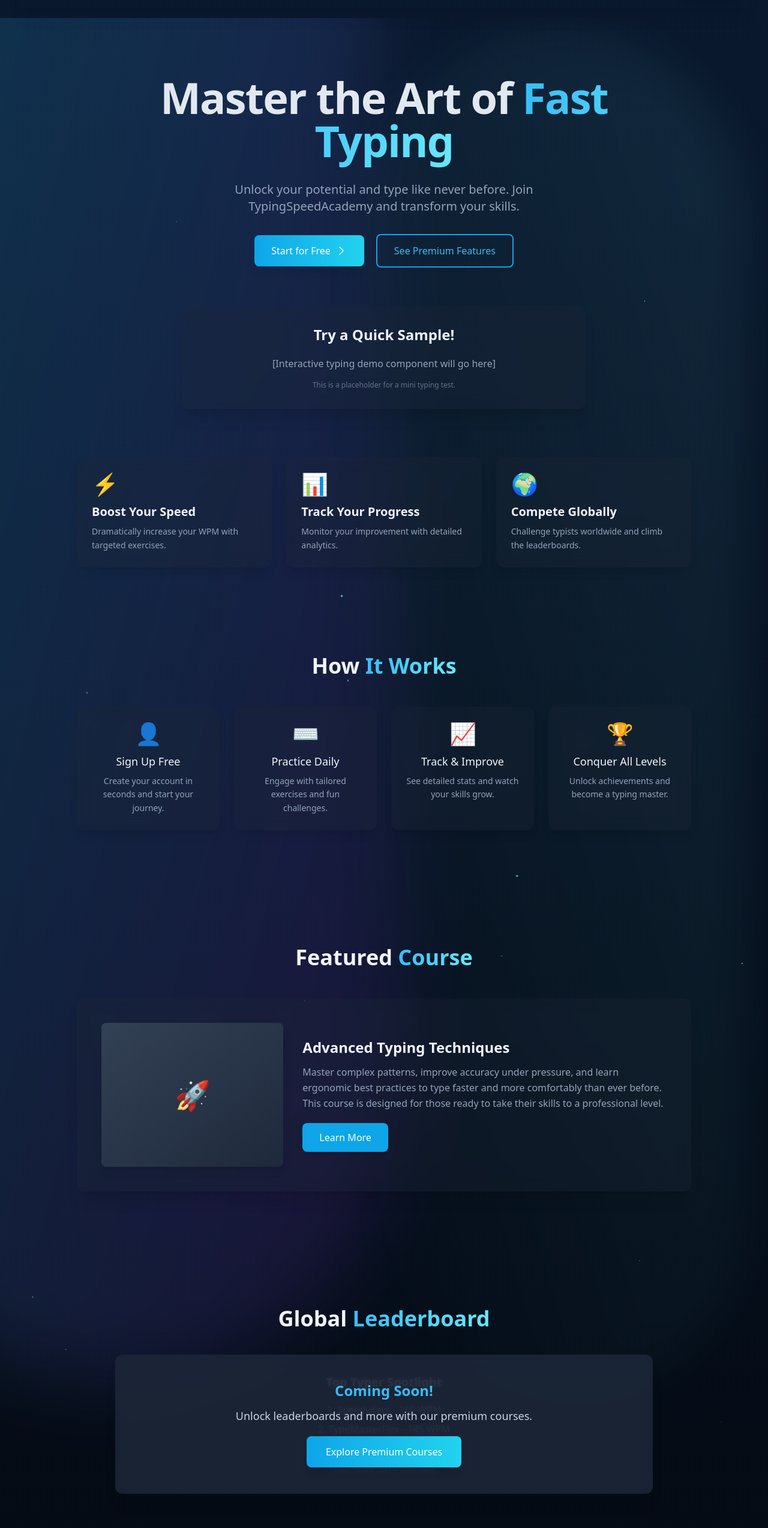
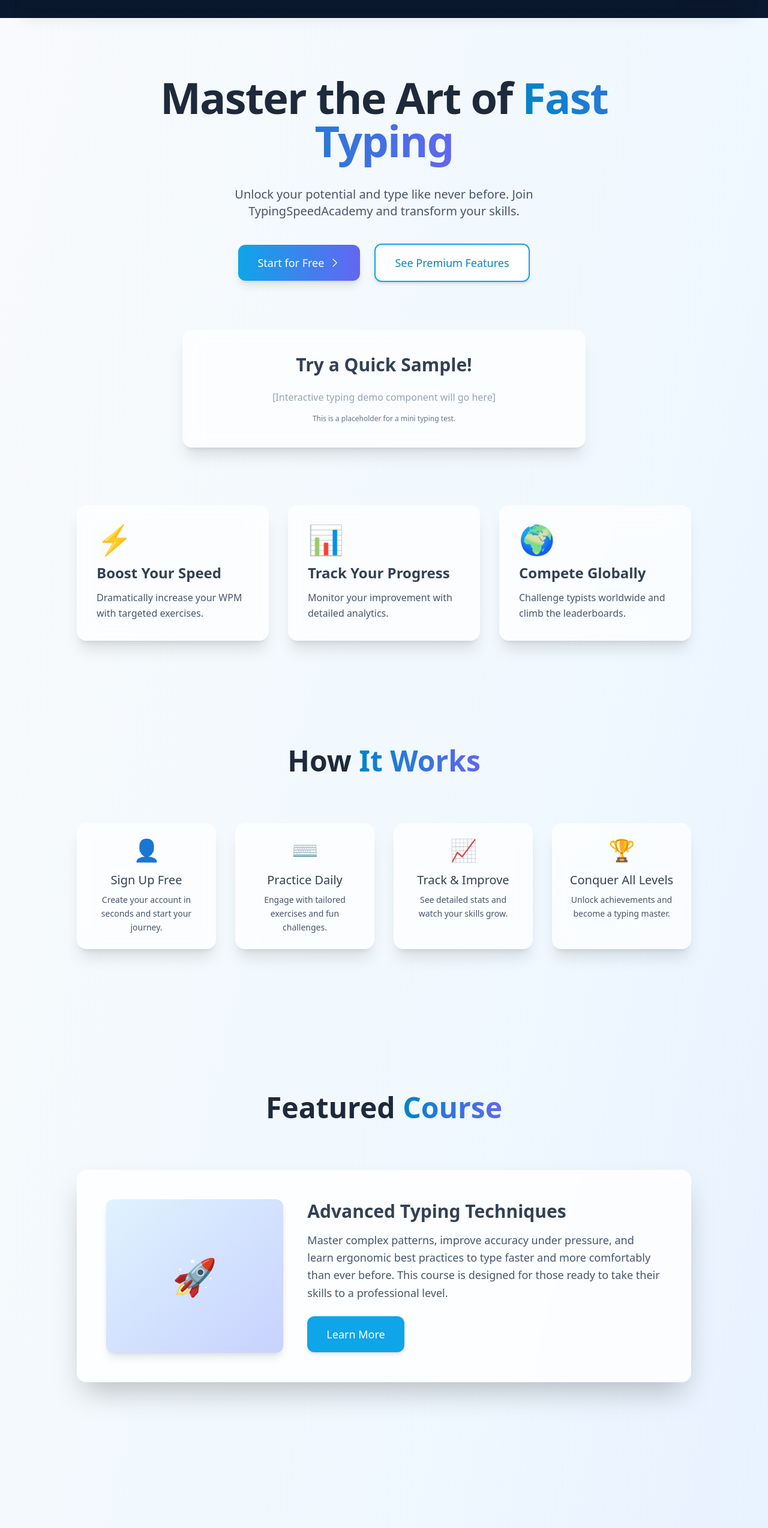
Before and after one commit to typingspeedacademy/typingspeedacadem, a Next.js app: page / in a window 1280 px wide. Shown: the part 78-2625 px from the top of the page at 60% size. Built offline with nearby package versions, Linux system fonts and the light colour scheme.

Commit message:
Add files via upload

```diff
--- a/src/app/page.tsx
+++ b/src/app/page.tsx
@@ -47,25 +47,28 @@ export default function HomePage() {
   ];
 
   return (
-    <main className="relative flex min-h-screen flex-col items-center justify-center p-6 sm:p-12 md:p-24 text-slate-200 overflow-hidden">
-      <FluidVisualBackground />
-      <div className="relative z-10 text-center space-y-8 max-w-4xl mx-auto">
-        <h1 className="text-5xl sm:text-6xl md:text-7xl font-bold tracking-tight">
-          Master the Art of <span className="text-transparent bg-clip-text bg-gradient-to-r from-sky-400 to-cyan-300">Fast Typing</span>
+    <main className="relative flex min-h-screen flex-col items-center justify-center p-6 sm:p-12 md:p-24 text-gray-700 overflow-hidden bg-gradient-to-br from-slate-50 to-sky-100">
+      {/* <FluidVisualBackground /> */}
+      {/* Replaced FluidVisualBackground with a static gradient for a gentler feel */}
+      <div className="absolute inset-0 bg-gradient-to-br from-slate-50 via-sky-50 to-indigo-100 opacity-80"></div>
+
+      <div className="relative z-10 text-center space-y-10 max-w-4xl mx-auto">
+        <h1 className="text-5xl sm:text-6xl md:text-7xl font-semibold tracking-tight text-slate-800">
+          Master the Art of <span className="text-transparent bg-clip-text bg-gradient-to-r from-sky-600 to-indigo-500">Fast Typing</span>
         </h1>
-        <p className="text-lg sm:text-xl text-slate-400 max-w-2xl mx-auto">
+        <p className="text-lg sm:text-xl text-slate-600 max-w-2xl mx-auto">
           Unlock your potential and type like never before. Join TypingSpeedAcademy and transform your skills.
         </p>
-        <div className="flex flex-col sm:flex-row justify-center items-center gap-5 mt-10">
+        <div className="flex flex-col sm:flex-row justify-center items-center gap-6 mt-12">
           <Link
             href="/typing-test"
-            className="group text-md font-medium px-7 py-3.5 rounded-lg bg-gradient-to-r from-sky-500 to-cyan-400 text-white shadow-lg hover:shadow-xl hover:from-sky-600 hover:to-cyan-500 focus:outline-none focus:ring-2 focus:ring-sky-500 focus:ring-opacity-60 transition-all duration-300 ease-in-out flex items-center justify-center"
+            className="group text-lg font-medium px-8 py-4 rounded-xl bg-gradient-to-r from-sky-500 to-indigo-500 text-white shadow-lg hover:shadow-xl hover:from-sky-600 hover:to-indigo-600 focus:outline-none focus:ring-4 focus:ring-sky-300 transition-all duration-300 ease-in-out flex items-center justify-center"
           >
             Start for Free <ChevronRightIcon className="ml-2 h-5 w-5 group-hover:translate-x-1 transition-transform" />
           </Link>
           <Link
             href="/paid-courses"
-            className="group text-md font-medium px-7 py-3.5 rounded-lg bg-transparent border-2 border-sky-500 text-sky-400 hover:bg-sky-500 hover:text-white shadow-md hover:shadow-lg focus:outline-none focus:ring-2 focus:ring-sky-500 focus:ring-opacity-60 transition-all duration-300 ease-in-out flex items-center justify-center"
+            className="group text-lg font-medium px-8 py-4 rounded-xl bg-white border-2 border-sky-500 text-sky-600 hover:bg-sky-50 hover:text-sky-700 shadow-md hover:shadow-lg focus:outline-none focus:ring-4 focus:ring-sky-300 transition-all duration-300 ease-in-out flex items-center justify-center"
           >
             See Premium Features
           </Link>
@@ -73,56 +76,56 @@ export default function HomePage() {
       </div>
 
       {/* Placeholder for Interactive Mini-Typing Demo */}
-      <div className="relative z-10 mt-16 w-full max-w-2xl mx-auto p-8 bg-slate-800/30 backdrop-blur-md rounded-xl shadow-xl text-center">
-        <h2 className="text-2xl font-semibold text-slate-100 mb-5">Try a Quick Sample!</h2>
+      <div className="relative z-10 mt-20 w-full max-w-2xl mx-auto p-10 bg-white/70 backdrop-blur-lg rounded-2xl shadow-xl text-center">
+        <h2 className="text-3xl font-semibold text-slate-700 mb-6">Try a Quick Sample!</h2>
         <p className="text-slate-400 mb-4">[Interactive typing demo component will go here]</p>
         {/* Example: <MiniTypingTest /> */}
         <p className="text-xs text-slate-500">This is a placeholder for a mini typing test.</p>
       </div>
 
-      <div className="relative z-10 mt-20 grid grid-cols-1 md:grid-cols-3 gap-6 max-w-5xl mx-auto w-full">
+      <div className="relative z-10 mt-24 grid grid-cols-1 md:grid-cols-3 gap-8 max-w-5xl mx-auto w-full">
         {benefits.map((benefit) => (
-          <div key={benefit.title} className="bg-slate-800/30 backdrop-blur-md p-6 rounded-xl shadow-lg hover:shadow-sky-500/20 hover:border-sky-500/50 border border-transparent transition-all duration-300 transform hover:-translate-y-1">
-            <div className="text-4xl mb-3 text-sky-400">{benefit.icon}</div>
-            <h3 className="text-xl font-semibold text-slate-100 mb-2">{benefit.title}</h3>
-            <p className="text-slate-400 text-sm leading-relaxed">{benefit.description}</p>
+          <div key={benefit.title} className="bg-white/70 backdrop-blur-lg p-8 rounded-2xl shadow-xl hover:shadow-sky-500/30 border border-transparent hover:border-sky-300 transition-all duration-300 transform hover:-translate-y-1.5">
+            <div className="text-5xl mb-4 text-sky-500">{benefit.icon}</div>
+            <h3 className="text-2xl font-semibold text-slate-700 mb-3">{benefit.title}</h3>
+            <p className="text-slate-600 text-base leading-relaxed">{benefit.description}</p>
           </div>
         ))}
       </div>
 
       {/* How It Works Section */}
-      <section className="relative z-10 mt-24 w-full max-w-5xl mx-auto py-12">
-        <h2 className="text-3xl sm:text-4xl font-semibold text-center text-slate-100 mb-12">
-          How <span className="text-transparent bg-clip-text bg-gradient-to-r from-sky-400 to-cyan-300">It Works</span>
+      <section className="relative z-10 mt-28 w-full max-w-5xl mx-auto py-16">
+        <h2 className="text-4xl sm:text-5xl font-semibold text-center text-slate-800 mb-20">
+          How <span className="text-transparent bg-clip-text bg-gradient-to-r from-sky-600 to-indigo-500">It Works</span>
         </h2>
-        <div className="grid grid-cols-1 sm:grid-cols-2 lg:grid-cols-4 gap-6">
+        <div className="grid grid-cols-1 sm:grid-cols-2 lg:grid-cols-4 gap-8">
           {howItWorksSteps.map((step) => (
-            <div key={step.id} className="bg-slate-800/30 backdrop-blur-md p-6 text-center rounded-xl shadow-lg hover:shadow-sky-500/20 hover:border-sky-500/50 border border-transparent transition-all duration-300 transform hover:-translate-y-1">
-              <div className="text-4xl mb-3 text-sky-400">{step.icon}</div>
-              <h3 className="text-lg font-medium text-slate-100 mb-2">{step.title}</h3>
-              <p className="text-slate-400 text-sm leading-relaxed">{step.description}</p>
+            <div key={step.id} className="bg-white/70 backdrop-blur-lg p-6 text-center rounded-2xl shadow-xl hover:shadow-sky-500/30 border border-transparent hover:border-sky-300 transition-all duration-300 transform hover:-translate-y-1.5">
+              <div className="text-4xl mb-4 text-sky-500">{step.icon}</div>
+              <h3 className="text-xl font-medium text-slate-700 mb-2">{step.title}</h3>
+              <p className="text-slate-600 text-sm leading-relaxed">{step.description}</p>
             </div>
           ))}
         </div>
       </section>
 
       {/* Featured Course Snippet Section */}
-      <section className="relative z-10 mt-24 w-full max-w-5xl mx-auto py-12">
-        <h2 className="text-3xl sm:text-4xl font-semibold text-center text-slate-100 mb-12">
-          Featured <span className="text-transparent bg-clip-text bg-gradient-to-r from-sky-400 to-cyan-300">Course</span>
+      <section className="relative z-10 mt-28 w-full max-w-5xl mx-auto py-16">
+        <h2 className="text-4xl sm:text-5xl font-semibold text-center text-slate-800 mb-20">
+          Featured <span className="text-transparent bg-clip-text bg-gradient-to-r from-sky-600 to-indigo-500">Course</span>
         </h2>
-        <div className="bg-slate-800/30 backdrop-blur-md p-8 md:p-10 rounded-xl shadow-xl flex flex-col md:flex-row items-center gap-8 hover:shadow-sky-500/20 hover:border-sky-500/50 border border-transparent transition-all duration-300">
-          <div className="w-full md:w-1/3 h-48 md:h-60 bg-gradient-to-br from-slate-700 to-slate-800 rounded-lg flex items-center justify-center shadow-lg">
-            <span className="text-5xl text-sky-400">🚀</span>
+        <div className="bg-white/80 backdrop-blur-lg p-10 md:p-12 rounded-2xl shadow-2xl flex flex-col md:flex-row items-center gap-10 hover:shadow-sky-500/30 border border-transparent hover:border-sky-300 transition-all duration-300">
+          <div className="w-full md:w-1/3 h-52 md:h-64 bg-gradient-to-br from-sky-100 to-indigo-200 rounded-xl flex items-center justify-center shadow-lg">
+            <span className="text-6xl text-sky-600">🚀</span>
           </div>
           <div className="w-full md:w-2/3 text-center md:text-left">
-            <h3 className="text-2xl font-semibold text-slate-100 mb-3">Advanced Typing Techniques</h3>
-            <p className="text-slate-400 mb-5 leading-relaxed">
+            <h3 className="text-3xl font-semibold text-slate-700 mb-4">Advanced Typing Techniques</h3>
+            <p className="text-slate-600 text-lg mb-6 leading-relaxed">
               Master complex patterns, improve accuracy under pressure, and learn ergonomic best practices to type faster and more comfortably than ever before. This course is designed for those ready to take their skills to a professional level.
             </p>
             <Link
               href="/courses/advanced-typing"
-              className="inline-block text-md font-medium px-7 py-3 rounded-lg bg-sky-500 text-white shadow-md hover:bg-sky-600 hover:shadow-lg focus:outline-none focus:ring-2 focus:ring-sky-500 focus:ring-opacity-60 transition-all duration-300 ease-in-out"
+              className="inline-block text-lg font-medium px-8 py-4 rounded-xl bg-sky-500 text-white shadow-md hover:bg-sky-600 hover:shadow-lg focus:outline-none focus:ring-4 focus:ring-sky-300 transition-all duration-300 ease-in-out"
             >
               Learn More
             </Link>
@@ -131,24 +134,24 @@ export default function HomePage() {
       </section>
 
       {/* Leaderboard Teaser Section - Modified to "Coming Soon" */}
-      <section className="relative z-10 mt-24 w-full max-w-4xl mx-auto py-12 text-center">
-        <h2 className="text-3xl sm:text-4xl font-semibold text-slate-100 mb-10">
-          Global <span className="text-transparent bg-clip-text bg-gradient-to-r from-sky-400 to-cyan-300">Leaderboard</span>
+      <section className="relative z-10 mt-28 w-full max-w-4xl mx-auto py-16 text-center">
+        <h2 className="text-4xl sm:text-5xl font-semibold text-slate-800 mb-16">
+          Global <span className="text-transparent bg-clip-text bg-gradient-to-r from-sky-600 to-indigo-500">Leaderboard</span>
         </h2>
-        <div className="relative bg-slate-800/30 backdrop-blur-md p-8 rounded-xl shadow-xl mb-8">
-          <div className="absolute inset-0 bg-slate-800/70 backdrop-blur-sm rounded-xl flex flex-col items-center justify-center z-20 p-4">
-            <h3 className="text-2xl font-semibold text-sky-400 mb-3">Coming Soon!</h3>
-            <p className="text-lg text-slate-300 mb-5">Unlock leaderboards and more with our premium courses.</p>
+        <div className="relative bg-white/70 backdrop-blur-lg p-10 rounded-2xl shadow-xl mb-10">
+          <div className="absolute inset-0 bg-slate-100/80 backdrop-blur-md rounded-2xl flex flex-col items-center justify-center z-20 p-6">
+            <h3 className="text-3xl font-semibold text-sky-600 mb-4">Coming Soon!</h3>
+            <p className="text-xl text-slate-600 mb-8">Unlock leaderboards and more with our premium courses.</p>
             <Link
               href="/paid-courses"
-              className="inline-block text-md font-medium px-8 py-3.5 rounded-lg bg-gradient-to-r from-sky-500 to-cyan-400 text-white shadow-lg hover:shadow-xl hover:from-sky-600 hover:to-cyan-500 focus:outline-none focus:ring-2 focus:ring-sky-500 focus:ring-opacity-60 transition-all duration-300 ease-in-out"
+              className="inline-block text-lg font-medium px-10 py-4 rounded-xl bg-gradient-to-r from-sky-500 to-indigo-500 text-white shadow-lg hover:shadow-xl hover:from-sky-600 hover:to-indigo-600 focus:outline-none focus:ring-4 focus:ring-sky-300 transition-all duration-300 ease-in-out"
             >
               Explore Premium Courses
             </Link>
           </div>
           {/* Blurred content underneath */}
-          <h3 className="text-xl font-semibold text-slate-100 mb-5 opacity-20">Top Typer Spotlight</h3>
-          <div className="space-y-2 text-slate-300 opacity-20">
+          <h3 className="text-2xl font-semibold text-slate-700 mb-6 opacity-10">Top Typer Spotlight</h3>
+          <div className="space-y-3 text-slate-600 opacity-10">
             <p>1. SpeedyKeys - 150 WPM</p>
             <p>2. TypeMasterFlex - 145 WPM</p>
             <p>3. QuickFingers - 142 WPM</p>
@@ -259,33 +262,33 @@ export default function HomePage() {
       </section>
 
       {/* FAQ Section Placeholder */}
-      <section className="relative z-10 mt-24 w-full max-w-3xl mx-auto py-12">
-        <h2 className="text-3xl sm:text-4xl font-semibold text-center text-slate-100 mb-12">
-          Frequently Asked <span className="text-transparent bg-clip-text bg-gradient-to-r from-sky-400 to-cyan-300">Questions</span>
+      <section className="relative z-10 mt-28 w-full max-w-3xl mx-auto py-16">
+        <h2 className="text-4xl sm:text-5xl font-semibold text-center text-slate-800 mb-20">
+          Frequently Asked <span className="text-transparent bg-clip-text bg-gradient-to-r from-sky-600 to-indigo-500">Questions</span>
         </h2>
-        <div className="space-y-5">
-          <div className="bg-slate-800/30 backdrop-blur-md p-6 rounded-xl shadow-lg">
-            <h3 className="text-lg font-medium text-slate-100 mb-2">What is TypingSpeedAcademy?</h3>
-            <p className="text-slate-400 text-sm">TypingSpeedAcademy is an online platform dedicated to helping users improve their typing speed and accuracy through a variety of exercises, courses, and challenges.</p>
+        <div className="space-y-6">
+          <div className="bg-white/70 backdrop-blur-lg p-8 rounded-2xl shadow-xl">
+            <h3 className="text-xl font-medium text-slate-700 mb-3">What is TypingSpeedAcademy?</h3>
+            <p className="text-slate-600 text-base">TypingSpeedAcademy is an online platform dedicated to helping users improve their typing speed and accuracy through a variety of exercises, courses, and challenges.</p>
           </div>
-          <div className="bg-slate-800/30 backdrop-blur-md p-6 rounded-xl shadow-lg">
-            <h3 className="text-lg font-medium text-slate-100 mb-2">How do I improve my typing speed?</h3>
-            <p className="text-slate-400 text-sm">Consistent practice is key! Utilize our targeted exercises, focus on accuracy first, then speed. Our platform provides detailed feedback to help you identify areas for improvement.</p>
+          <div className="bg-white/70 backdrop-blur-lg p-8 rounded-2xl shadow-xl">
+            <h3 className="text-xl font-medium text-slate-700 mb-3">How do I improve my typing speed?</h3>
+            <p className="text-slate-600 text-base">Consistent practice is key! Utilize our targeted exercises, focus on accuracy first, then speed. Our platform provides detailed feedback to help you identify areas for improvement.</p>
           </div>
-          <div className="bg-slate-800/30 backdrop-blur-md p-6 rounded-xl shadow-lg">
-            <h3 className="text-lg font-medium text-slate-100 mb-2">Are there any free courses or trials?</h3>
-            <p className="text-slate-400 text-sm">Yes! We offer a range of free exercises and a basic trial to get you started. Premium features and advanced courses are available with a subscription.</p>
+          <div className="bg-white/70 backdrop-blur-lg p-8 rounded-2xl shadow-xl">
+            <h3 className="text-xl font-medium text-slate-700 mb-3">Are there any free courses or trials?</h3>
+            <p className="text-slate-600 text-base">Yes! We offer a range of free exercises and a basic trial to get you started. Premium features and advanced courses are available with a subscription.</p>
           </div>
-          <div className="bg-slate-800/30 backdrop-blur-md p-6 rounded-xl shadow-lg">
-            <h3 className="text-lg font-medium text-slate-100 mb-2">Can I track my progress?</h3>
-            <p className="text-slate-400 text-sm">Absolutely! TypingSpeedAcademy provides detailed analytics, including WPM (Words Per Minute), accuracy charts, and progress over time, so you can see how you're improving.</p>
+          <div className="bg-white/70 backdrop-blur-lg p-8 rounded-2xl shadow-xl">
+            <h3 className="text-xl font-medium text-slate-700 mb-3">Can I track my progress?</h3>
+            <p className="text-slate-600 text-base">Absolutely! TypingSpeedAcademy provides detailed analytics, including WPM (Words Per Minute), accuracy charts, and progress over time, so you can see how you're improving.</p>
           </div>
-          <div className="bg-slate-800/30 backdrop-blur-md p-6 rounded-xl shadow-lg">
-            <h3 className="text-lg font-medium text-slate-100 mb-2">Is there a competitive aspect?</h3>
-            <p className="text-slate-400 text-sm">Yes, you can compete with other users on our global leaderboards. Challenge yourself and see how you rank against typists from around the world!</p>
+          <div className="bg-white/70 backdrop-blur-lg p-8 rounded-2xl shadow-xl">
+            <h3 className="text-xl font-medium text-slate-700 mb-3">Is there a competitive aspect?</h3>
+            <p className="text-slate-600 text-base">Yes, you can compete with other users on our global leaderboards. Challenge yourself and see how you rank against typists from around the world!</p>
           </div>
         </div>
-        <p className="text-center text-slate-500 mt-8 text-sm">More questions? <Link href="/contact" className="text-sky-400 hover:underline">Contact us</Link>.</p>
+        <p className="text-center text-slate-500 mt-10 text-base">More questions? <Link href="/contact" className="text-sky-600 hover:underline">Contact us</Link>.</p>
       </section>
 
       {/* Closing Call to Action */}
```
